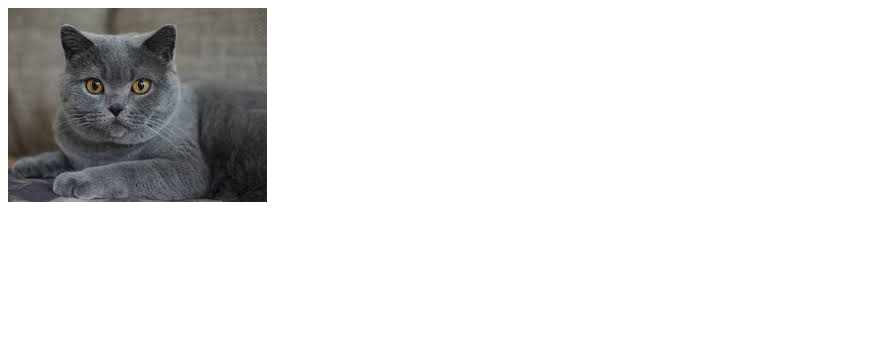
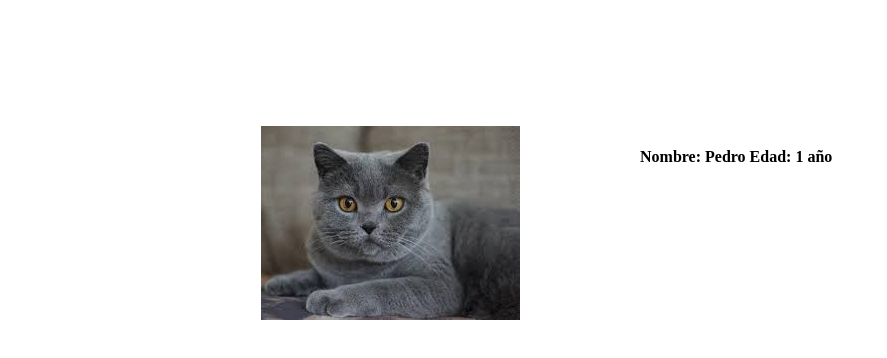
Before and after one commit to DDiazGithub/AyudaPeludos, a plain HTML site: page Gatos/Pedro.html in a window 1280 px wide. Shown: the whole page, without its empty margins (0-887 px from the left). Drawn offline with Linux system fonts and the light colour scheme.

Commit message:
Update Pedro.html

```diff
--- a/Gatos/Pedro.html
+++ b/Gatos/Pedro.html
@@ -7,8 +7,9 @@
 </head>
 <body>
 
-    <div width="50px">
+    <div style="margin-left: 20%; margin-right: 20%; margin-top: 10%;">
         <img src="Gatos/images.jpg" alt="eeeeeeeeeeeeeeeeeeee"/>
+        <h4 style="text-align: left; width: 50%;float: right;">Nombre: Pedro      Edad: 1 año</h4>
     </div>
 
 </body>
```
